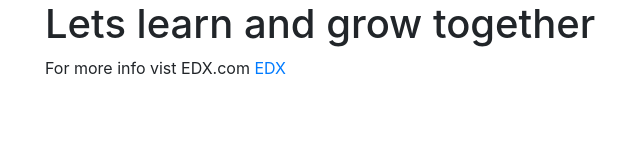
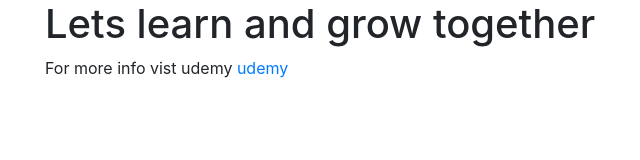
Before and after one commit to ssali-loader/test-git, a plain HTML site: page home.html in a window 1280 px wide. Shown: the full height of the page, 40-680 px from the left. Drawn offline with nearby package versions, Linux system fonts and the light colour scheme.

Commit message:
added link

```diff
--- a/home.html
+++ b/home.html
@@ -13,7 +13,7 @@
   <body>
       <div class="container">
     <h1>Lets learn and grow together</h1>
-    <p>For more info vist EDX.com <a href="www.edx.com">EDX</a></p>
+    <p>For more info vist udemy <a href="http://www.udemy.com" target="_blank">udemy</a></p>
 
     <!-- Optional JavaScript -->
     <!-- jQuery first, then Popper.js, then Bootstrap JS -->
```
